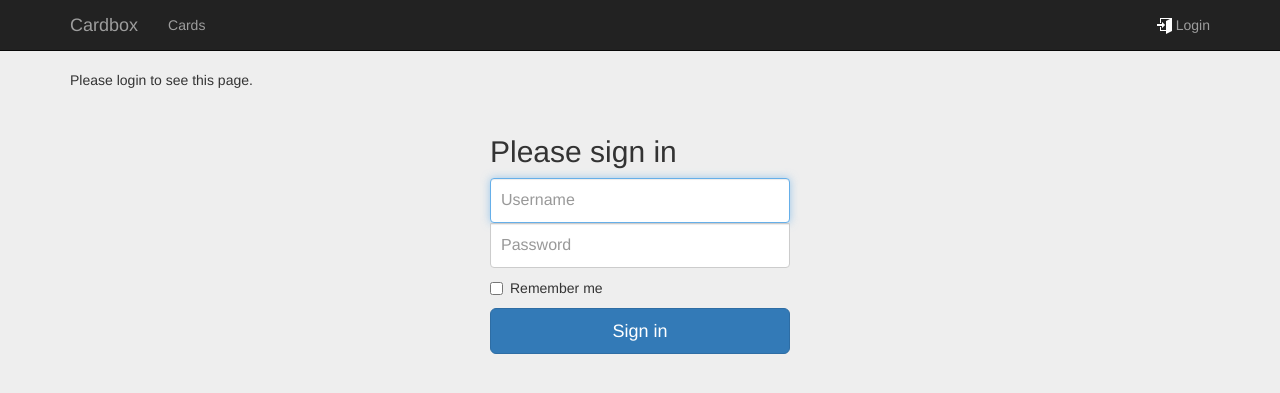
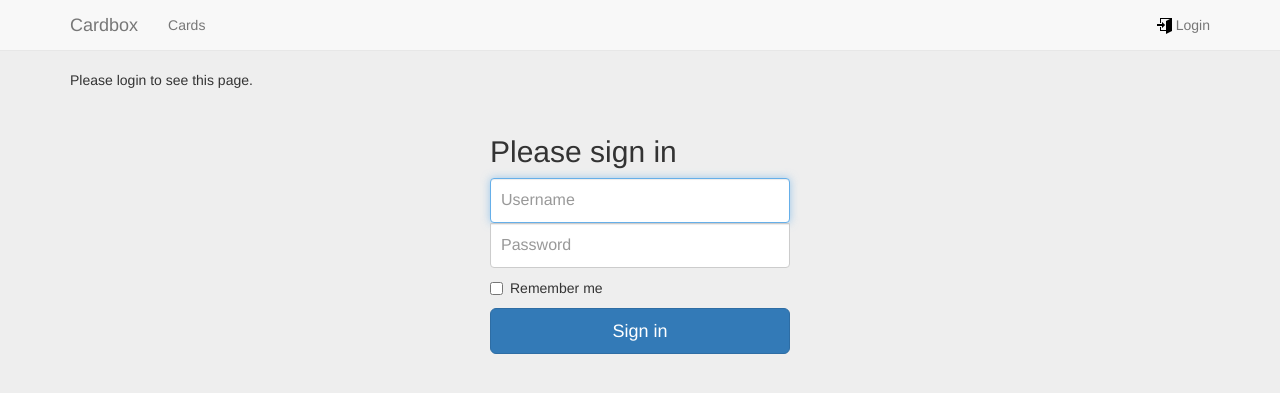
Before and after one commit to bfrascher/django-cardbox, a Django app: page /login/?next=/collection/1/add in a window 1280 px wide. Shown: the top 393 px of the page. Run offline with Django 3.2, Linux system fonts and the light colour scheme; some libraries are stand-ins or nearby versions.

Commit message:
templates: Use default navbar

```diff
--- a/cardbox/templates/cardbox/navbar.html
+++ b/cardbox/templates/cardbox/navbar.html
@@ -1,6 +1,6 @@
 {% load staticfiles %}
 
-<nav class="navbar navbar-inverse navbar-fixed-top">
+<nav class="navbar navbar-default navbar-fixed-top">
   <div class="container">
     <div class="navbar-header">
       <button type="button" class="navbar-toggle pull-left" data-toggle="offcanvas" data-target="left">
@@ -52,9 +52,9 @@
       </ul>
       <ul class="nav navbar-nav navbar-right">
         {% if request.user.is_authenticated %}
-        <li><a href="{% url 'cardbox:logout' %}"><img src="{% static 'cardbox/images/icons/logout_inv.png' %}" alt="Logout" title="Logout"> Logout</a></li>
+        <li><a href="{% url 'cardbox:logout' %}"><img src="{% static 'cardbox/images/icons/logout.png' %}" alt="Logout" title="Logout"> Logout</a></li>
         {% else %}
-        <li><a href="{% url 'cardbox:login' %}"><img src="{% static 'cardbox/images/icons/login_inv.png' %}" alt="Login" title="Login"> Login</a></li>
+        <li><a href="{% url 'cardbox:login' %}"><img src="{% static 'cardbox/images/icons/login.png' %}" alt="Login" title="Login"> Login</a></li>
         {% endif %}
       </ul>
     </div><!--/.navbar-collapse -->
```
